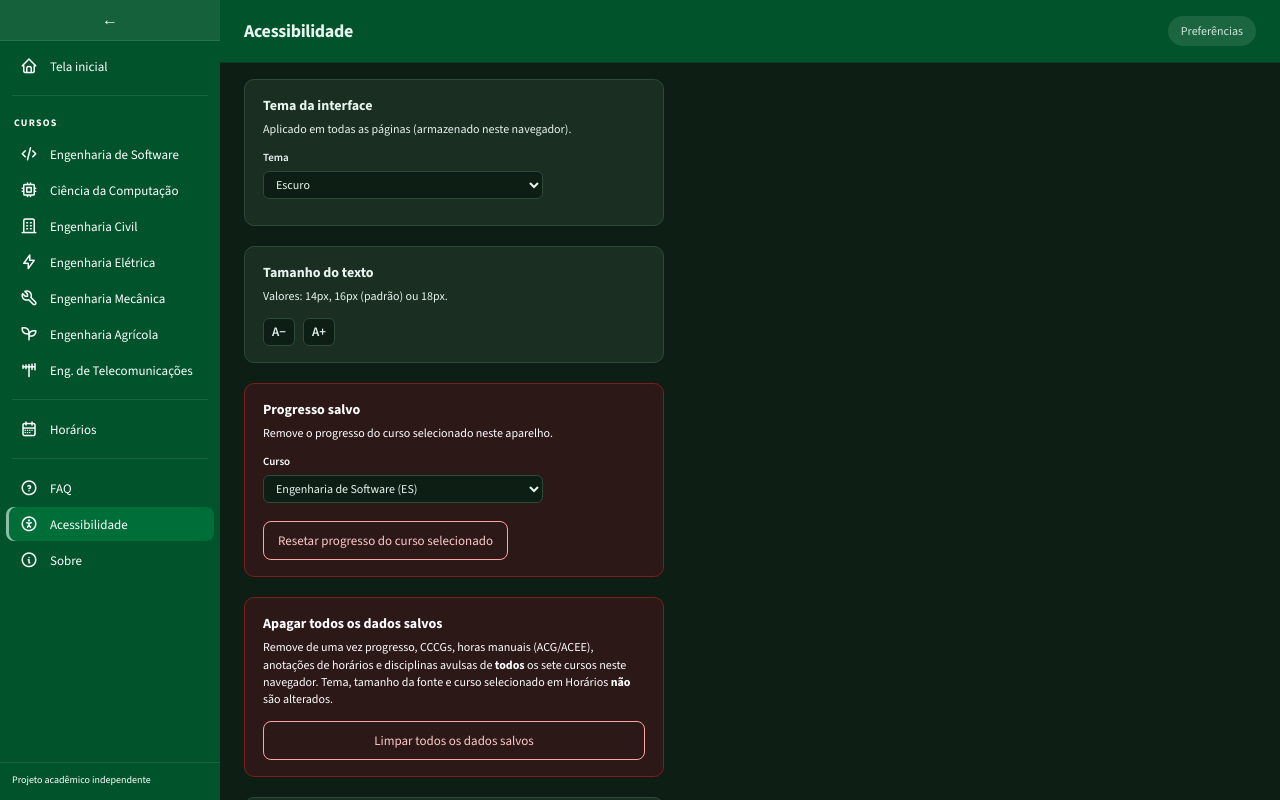
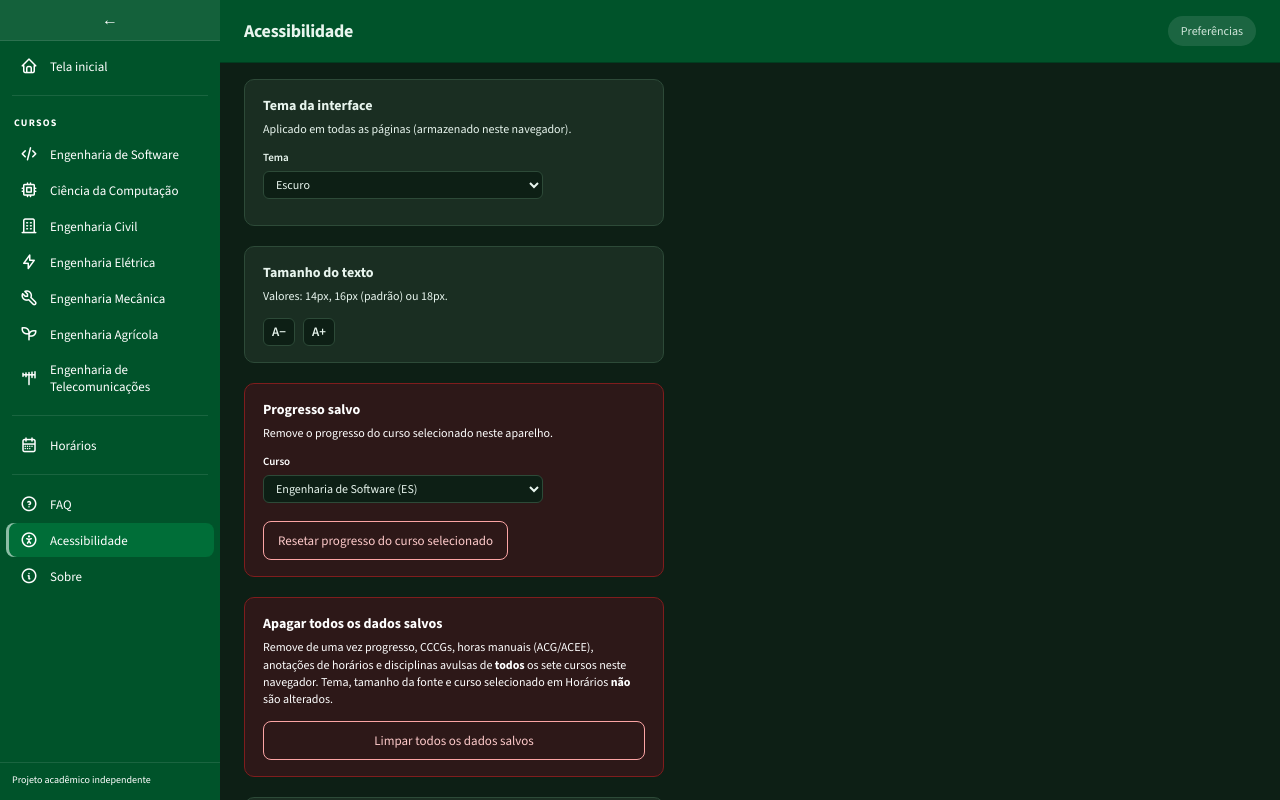
Before and after one commit to samuel-fossari/grade-curricular-unipampa, a plain HTML site: page acessibilidade.html in a window 1280 px wide. Drawn offline with nearby package versions, Linux system fonts and the light colour scheme.

Commit message:
fix: melhorias visuais

```diff
--- a/acessibilidade.html
+++ b/acessibilidade.html
@@ -56,7 +56,7 @@
               <option value="ee">Engenharia Elétrica (EE)</option>
               <option value="em">Engenharia Mecânica (EM)</option>
               <option value="ea">Engenharia Agrícola (EA)</option>
-              <option value="et">Eng. de Telecomunicações (ET)</option>
+              <option value="et">Engenharia de Telecomunicações (ET)</option>
             </select>
           </label>
           <button type="button" class="prefs-danger-btn" id="resetProgressBtn">Resetar progresso do curso selecionado</button>
--- a/js/sidebar.js
+++ b/js/sidebar.js
@@ -44,7 +44,7 @@
           <a class="sb-item" href="${courseHref('engenharia-eletrica.html')}" title="Engenharia Elétrica"><i class="ti ti-bolt" aria-hidden="true"></i><span class="sb-text">Engenharia Elétrica</span></a>
           <a class="sb-item" href="${courseHref('engenharia-mecanica.html')}" title="Engenharia Mecânica"><i class="ti ti-tool" aria-hidden="true"></i><span class="sb-text">Engenharia Mecânica</span></a>
           <a class="sb-item" href="${courseHref('engenharia-agricola.html')}" title="Engenharia Agrícola"><i class="ti ti-seeding" aria-hidden="true"></i><span class="sb-text">Engenharia Agrícola</span></a>
-          <a class="sb-item" href="${courseHref('engenharia-telecom.html')}" title="Eng. de Telecomunicações"><i class="ti ti-antenna" aria-hidden="true"></i><span class="sb-text">Eng. de Telecomunicações</span></a>
+          <a class="sb-item" href="${courseHref('engenharia-telecom.html')}" title="Engenharia de Telecomunicações"><i class="ti ti-antenna" aria-hidden="true"></i><span class="sb-text">Engenharia de Telecomunicações</span></a>
         </nav>
         <div class="sb-divider" aria-hidden="true"></div>
         <nav class="sb-nav" aria-label="Horários">
```
